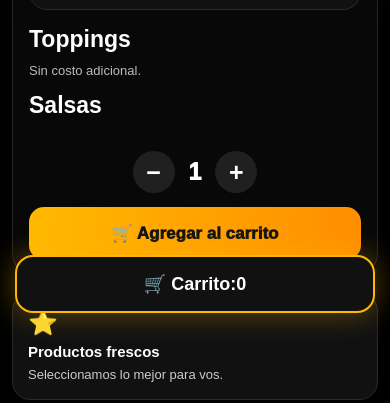
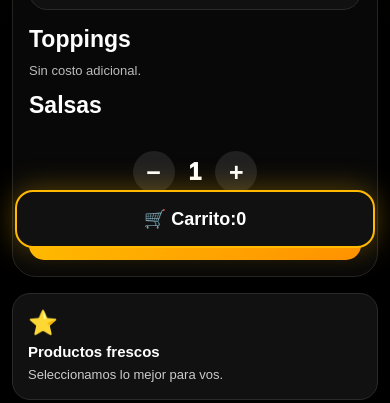
Before and after one commit to hugososa25-alt/simone-papas-fritas, a website: page public/index.html in a window 390 px wide. Shown: the part 516-919 px from the top of the page. Drawn offline with Linux system fonts and the light colour scheme; no server answers.

Commit message:
Update styles.css

```diff
--- a/public/styles.css
+++ b/public/styles.css
@@ -87,7 +87,7 @@
 @media(max-width:700px){
   .intro .cart-pill{
     position:fixed !important;
-    bottom:15px !important;
+    bottom:80px !important;
     left:15px !important;
     right:15px !important;
     top:auto !important;
```
